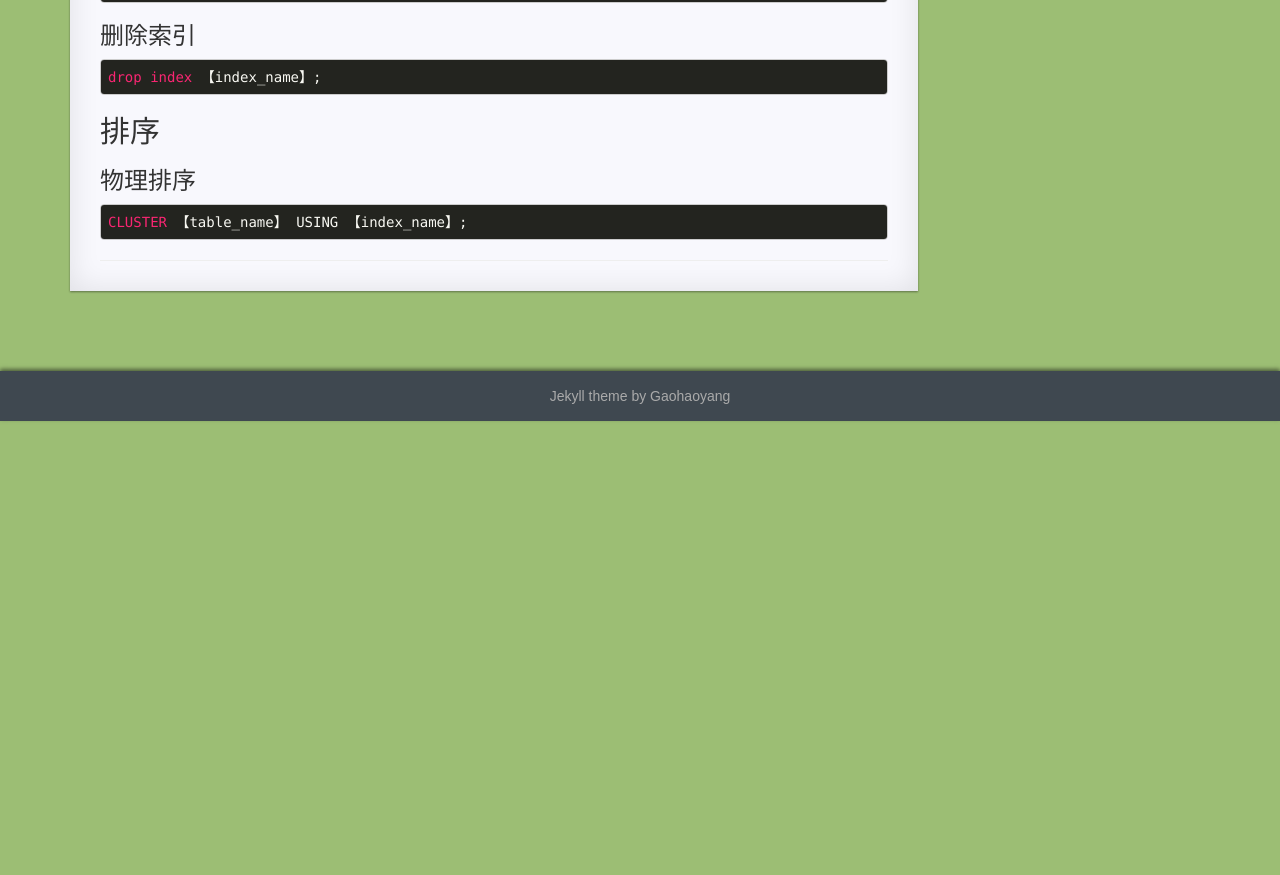
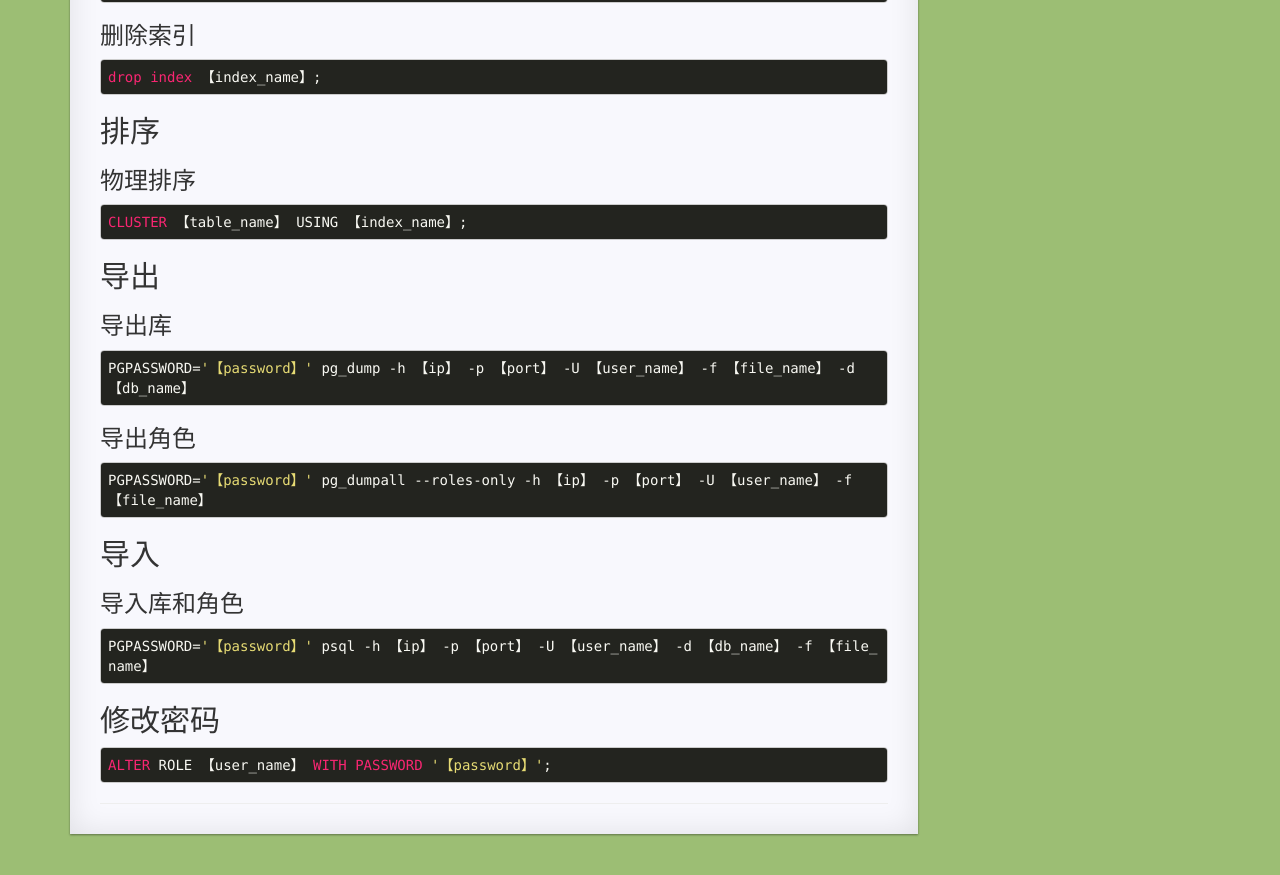
Before and after one commit to linyongchao/linyongchao.github.io, a Jekyll site: the page built from _posts/2017/2017-07-18-PostgreSQLAlter.md, in a window 1280 px wide and 900 px high, scrolled down 1607 px. Shown: the top 875 px of the window. Built offline with Jekyll 4.4.1, drawn with Linux system fonts in a browser that asks for light colours; comment, search, counter and statistics services are not loaded; before the commit the page ends 2028 px from its top, so only the background shows below that; some of the changed text lies outside the part shown.

Commit message:
add:PostgreSQL增加导入、导出和修改用户密码SQL

```diff
--- a/_posts/2017/2017-07-18-PostgreSQLAlter.md
+++ b/_posts/2017/2017-07-18-PostgreSQLAlter.md
@@ -77,3 +77,23 @@ categories: DB
 ### 物理排序
 
 	CLUSTER 【table_name】 USING 【index_name】;
+
+## 导出
+
+### 导出库
+
+	PGPASSWORD='【password】' pg_dump -h 【ip】 -p 【port】 -U 【user_name】 -f 【file_name】 -d 【db_name】
+
+### 导出角色
+
+	PGPASSWORD='【password】' pg_dumpall --roles-only -h 【ip】 -p 【port】 -U 【user_name】 -f 【file_name】
+
+## 导入
+
+### 导入库和角色
+
+	PGPASSWORD='【password】' psql -h 【ip】 -p 【port】 -U 【user_name】 -d 【db_name】 -f 【file_name】
+
+## 修改密码
+
+	ALTER ROLE 【user_name】 WITH PASSWORD '【password】';
```
